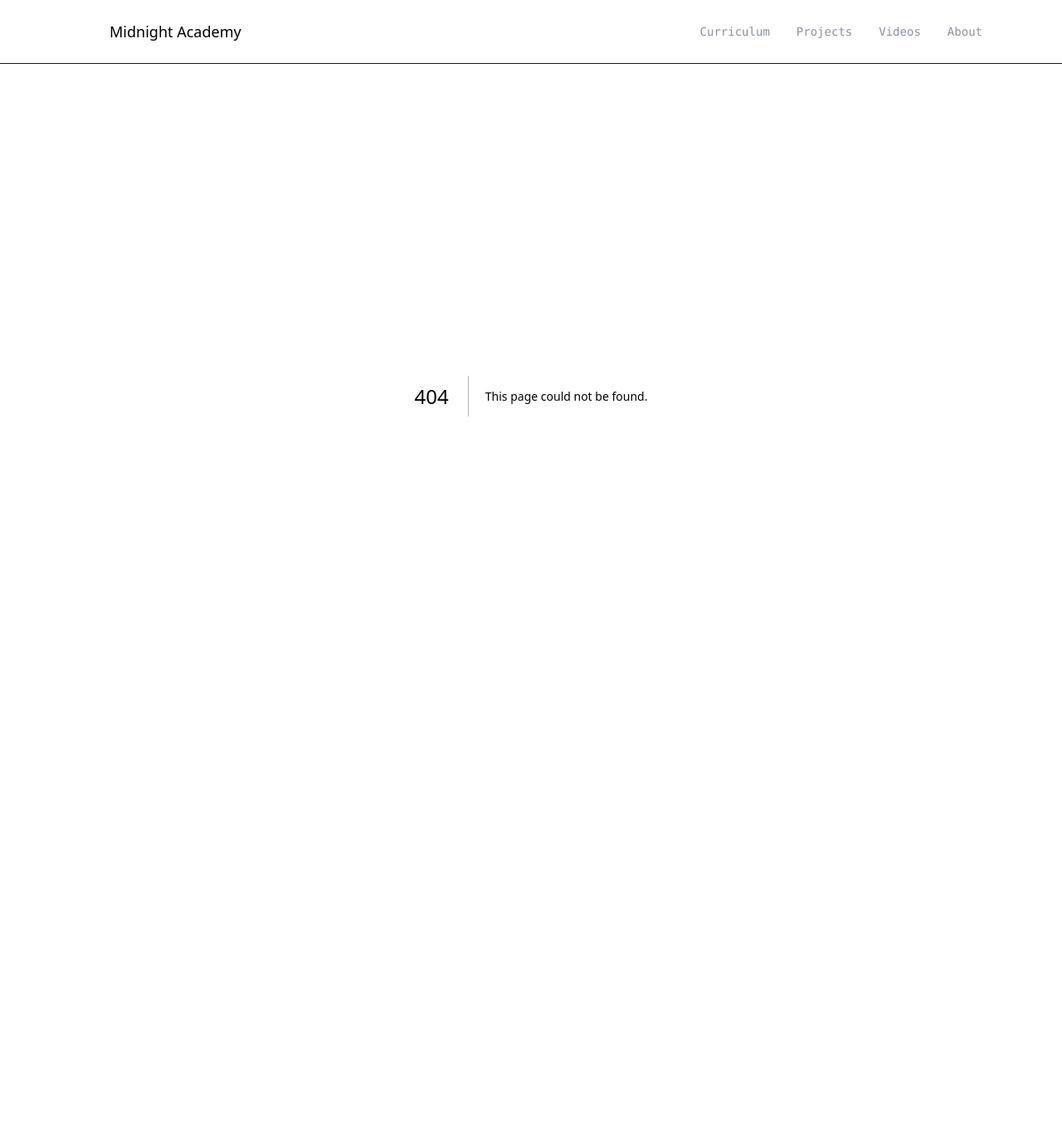
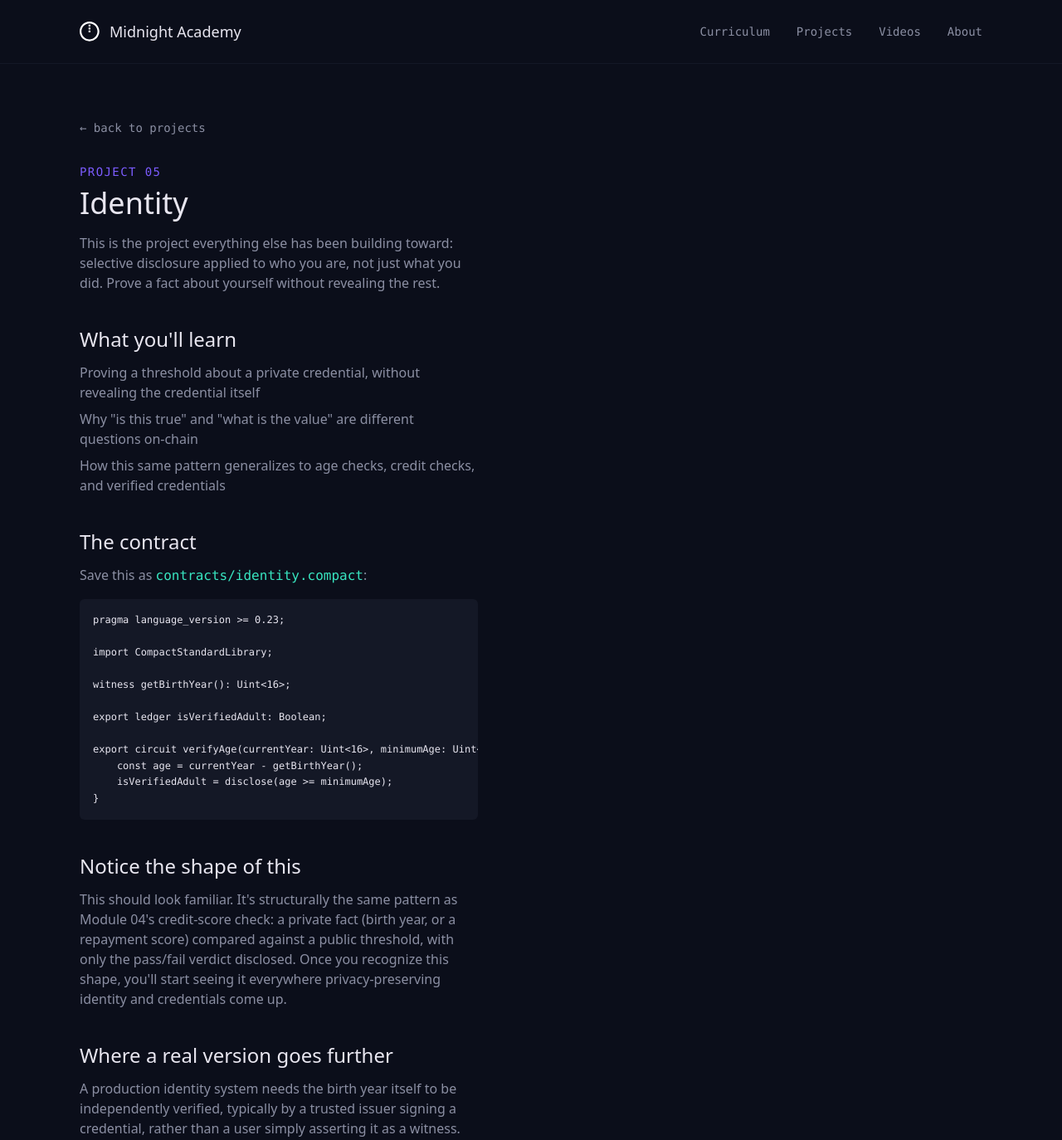
Before and after one commit to Balor44/midnight-academy, a Next.js app: page /projects/identity in a window 1280 px wide. Before the commit this address had no page. Shown: the top 1374 px of the page at 83% size. Before the commit the page ends 877 px from the top, so only its background shows below. Built offline with nearby package versions, Linux system fonts and the light colour scheme.

Commit message:
Add project 05: Identity, completing the mini-project set

```diff
--- /dev/null
+++ b/src/app/projects/identity/page.tsx
@@ -0,0 +1,86 @@
+import Link from "next/link";
+
+export default function Identity() {
+  return (
+    <main className="px-8 md:px-24 py-16 max-w-2xl">
+      <Link href="/projects" className="font-mono text-sm text-[var(--color-muted)] hover:text-[var(--color-text)]">
+        ← back to projects
+      </Link>
+
+      <p className="font-mono text-sm text-[var(--color-accent)] uppercase tracking-widest mt-8 mb-2">
+        Project 05
+      </p>
+      <h1 className="font-display text-4xl mb-4">Identity</h1>
+      <p className="text-[var(--color-muted)] mb-10">
+        This is the project everything else has been building toward: selective disclosure applied to
+        who you are, not just what you did. Prove a fact about yourself without revealing the rest.
+      </p>
+
+      <h2 className="font-display text-2xl mt-10 mb-3">What you&apos;ll learn</h2>
+      <ul className="flex flex-col gap-2 text-[var(--color-muted)] mb-10">
+        <li>Proving a threshold about a private credential, without revealing the credential itself</li>
+        <li>Why &quot;is this true&quot; and &quot;what is the value&quot; are different questions on-chain</li>
+        <li>How this same pattern generalizes to age checks, credit checks, and verified credentials</li>
+      </ul>
+
+      <h2 className="font-display text-2xl mt-10 mb-3">The contract</h2>
+      <p className="text-[var(--color-muted)] mb-4">
+        Save this as{" "}
+        <code className="font-mono text-[var(--color-verified)]">contracts/identity.compact</code>:
+      </p>
+      <pre className="font-mono text-xs bg-[var(--color-surface)] p-4 rounded-md overflow-x-auto mb-10 leading-relaxed">
+{`pragma language_version >= 0.23;
+
+import CompactStandardLibrary;
+
+witness getBirthYear(): Uint<16>;
+
+export ledger isVerifiedAdult: Boolean;
+
+export circuit verifyAge(currentYear: Uint<16>, minimumAge: Uint<16>): [] {
+    const age = currentYear - getBirthYear();
+    isVerifiedAdult = disclose(age >= minimumAge);
+}`}
+      </pre>
+
+      <h2 className="font-display text-2xl mt-10 mb-3">Notice the shape of this</h2>
+      <p className="text-[var(--color-muted)] mb-10">
+        This should look familiar. It&apos;s structurally the same pattern as Module 04&apos;s credit-score
+        check: a private fact (birth year, or a repayment score) compared against a public threshold, with
+        only the pass/fail verdict disclosed. Once you recognize this shape, you&apos;ll start seeing it
+        everywhere privacy-preserving identity and credentials come up.
+      </p>
+
+      <h2 className="font-display text-2xl mt-10 mb-3">Where a real version goes further</h2>
+      <p className="text-[var(--color-muted)] mb-10">
+        A production identity system needs the birth year itself to be independently verified, typically by
+        a trusted issuer signing a credential, rather than a user simply asserting it as a witness. That&apos;s
+        the &quot;verified credentials&quot; layer, a genuinely deep topic worth researching once this basic
+        pattern feels natural to you.
+      </p>
+
+      <h2 className="font-display text-2xl mt-10 mb-3">Build it yourself</h2>
+      <pre className="font-mono text-xs bg-[var(--color-surface)] p-4 rounded-md overflow-x-auto mb-6">
+{`compact compile contracts/identity.compact contracts/managed/identity`}
+      </pre>
+      <p className="text-[var(--color-muted)] mb-10">
+        Deploy, call <code className="font-mono text-[var(--color-verified)]">verifyAge()</code>{" "}
+        with a witness birth year that makes someone under 18, and again with one that makes someone over.
+        Confirm <code className="font-mono text-[var(--color-verified)]">isVerifiedAdult</code>{" "}
+        flips correctly, with the actual birth year never appearing in ledger state either time.
+      </p>
+
+      <div className="mt-16 pt-8 border-t border-[var(--color-surface)]">
+        <p className="text-[var(--color-muted)] text-sm">
+          That&apos;s the full mini-project set. From here, the natural next step is combining these
+          patterns into something bigger, like the credit-scoring lending concept explored in the{" "}
+
+           <a href="https://github.com/Balor44/private-credit-score" target="_blank" rel="noopener noreferrer" className="text-[var(--color-accent)] hover:underline">
+            Private Credit Score project
+          </a>
+          .
+        </p>
+      </div>
+    </main>
+  );
+}
--- /dev/null
+++ b/src/app/projects/messaging/page.tsx
@@ -0,0 +1,84 @@
+import Link from "next/link";
+
+export default function Messaging() {
+  return (
+    <main className="px-8 md:px-24 py-16 max-w-2xl">
+      <Link href="/projects" className="font-mono text-sm text-[var(--color-muted)] hover:text-[var(--color-text)]">
+        ← back to projects
+      </Link>
+
+      <p className="font-mono text-sm text-[var(--color-accent)] uppercase tracking-widest mt-8 mb-2">
+        Project 04
+      </p>
+      <h1 className="font-display text-4xl mb-4">Messaging</h1>
+      <p className="text-[var(--color-muted)] mb-10">
+        Voting taught you to keep a choice private while disclosing an aggregate. Messaging asks a
+        different question: how do you keep an entire piece of content private, forever, while still
+        proving on-chain that something was sent?
+      </p>
+
+      <h2 className="font-display text-2xl mt-10 mb-3">What you&apos;ll learn</h2>
+      <ul className="flex flex-col gap-2 text-[var(--color-muted)] mb-10">
+        <li>The difference between hiding a value from the chain and hiding it from everyone except the recipient</li>
+        <li>Why a message&apos;s content should usually live in private state, not be disclosed at all</li>
+        <li>Using a public counter as proof-of-activity without proof-of-content</li>
+      </ul>
+
+      <h2 className="font-display text-2xl mt-10 mb-3">The contract</h2>
+      <p className="text-[var(--color-muted)] mb-4">
+        Save this as{" "}
+        <code className="font-mono text-[var(--color-verified)]">contracts/messaging.compact</code>:
+      </p>
+      <pre className="font-mono text-xs bg-[var(--color-surface)] p-4 rounded-md overflow-x-auto mb-10 leading-relaxed">
+{`pragma language_version >= 0.23;
+
+import CompactStandardLibrary;
+
+witness getMessageContent(): Opaque<"string">;
+
+export ledger messageCount: Uint<32>;
+
+export circuit sendMessage(): [] {
+    const content = getMessageContent();
+    messageCount = messageCount + 1;
+}`}
+      </pre>
+
+      <h2 className="font-display text-2xl mt-10 mb-3">The important part is what&apos;s missing</h2>
+      <p className="text-[var(--color-muted)] mb-10">
+        Look closely: <code className="font-mono text-[var(--color-verified)]">content</code>{" "}
+        is read from the witness, but never disclosed anywhere. It&apos;s used inside the circuit and then
+        simply not written to <code className="font-mono text-[var(--color-verified)]">ledger</code>{" "}
+        state. That&apos;s the whole trick: private data doesn&apos;t need a special
+        &quot;hide me&quot; instruction, it just needs you to never call{" "}
+        <code className="font-mono text-[var(--color-verified)]">disclose()</code> on it. The chain only
+        ever learns that a message-sending event happened, via the incremented counter, never what was said.
+      </p>
+
+      <h2 className="font-display text-2xl mt-10 mb-3">Where a real version goes further</h2>
+      <p className="text-[var(--color-muted)] mb-10">
+        A production messaging app would also need actual encrypted delivery to a specific recipient (so
+        only they can read the content off-chain), not just &quot;nobody on-chain sees it.&quot; That&apos;s
+        a real cryptography problem beyond this exercise, worth researching once this pattern feels natural.
+      </p>
+
+      <h2 className="font-display text-2xl mt-10 mb-3">Build it yourself</h2>
+      <pre className="font-mono text-xs bg-[var(--color-surface)] p-4 rounded-md overflow-x-auto mb-6">
+{`compact compile contracts/messaging.compact contracts/managed/messaging`}
+      </pre>
+      <p className="text-[var(--color-muted)] mb-10">
+        Deploy, call <code className="font-mono text-[var(--color-verified)]">sendMessage()</code>{" "}
+        a few times with different witness content each time, and confirm{" "}
+        <code className="font-mono text-[var(--color-verified)]">messageCount</code>{" "}
+        goes up correctly, while nothing about the actual message text appears anywhere in the ledger state
+        you read back.
+      </p>
+
+      <div className="mt-16 pt-8 border-t border-[var(--color-surface)]">
+        <span className="font-mono text-sm text-[var(--color-muted)]">
+          Next: Project 05 — Identity (coming soon)
+        </span>
+      </div>
+    </main>
+  );
+}
--- a/src/app/projects/page.tsx
+++ b/src/app/projects/page.tsx
@@ -3,9 +3,9 @@ import Link from "next/link";
 const projects = [
   { number: "01", title: "Counter", concept: "State & deployment", status: "read", href: "/projects/counter" },
   { number: "02", title: "Todo App", concept: "CRUD & storage", status: "read", href: "/projects/todo" },
-  { number: "03", title: "Private Voting", concept: "Private votes, verification", status: "coming soon", href: null },
-  { number: "04", title: "Messaging", concept: "Encrypted communication", status: "coming soon", href: null },
-  { number: "05", title: "Identity", concept: "Selective disclosure", status: "coming soon", href: null },
+  { number: "03", title: "Private Voting", concept: "Private votes, verification", status: "read", href: "/projects/voting" },
+  { number: "04", title: "Messaging", concept: "Encrypted communication", status: "read", href: "/projects/messaging" },
+  { number: "05", title: "Identity", concept: "Selective disclosure", status: "read", href: "/projects/identity" },
 ];
 
 export default function Projects() {
```
